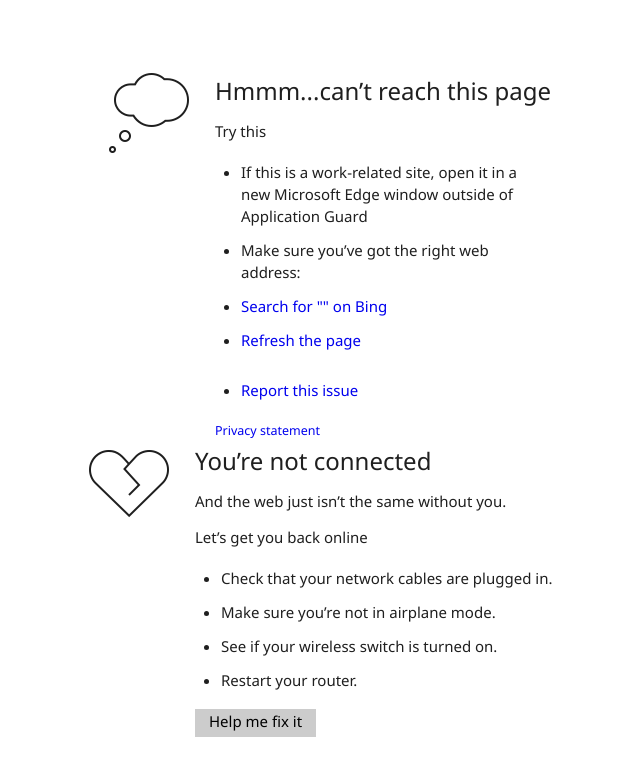
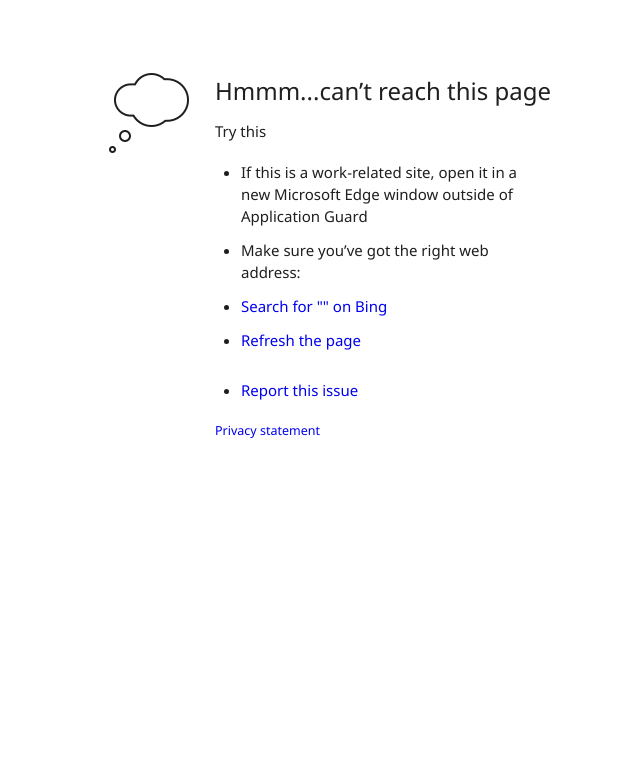
Before and after one commit to Adoriel/adoriel.github.io, a plain HTML site: page Microsoft Edge Error 404.html in a window 1280 px wide. Shown: the whole page, without its empty margins (262-902 px from the left). Drawn offline with Linux system fonts and the light colour scheme.

Commit message:
Update Microsoft Edge Error 404.html

```diff
--- a/Microsoft Edge Error 404.html
+++ b/Microsoft Edge Error 404.html
@@ -53,29 +53,6 @@
             </div>
         </div>
 
-        <div id="NotConnected">
-            <table role="presentation">
-                <tr>
-                    <td aria-hidden="true">
-                        <span id="icon">&#x0EB7C;</span>
-                    </td>
-                    <td>
-                        <h1 id="dnserror_offline_header">You&rsquo;re not connected</h1>
-                        <p id="dnserror_offline_body1">And the web just isn&rsquo;t the same without you. </p>
-                        <p id="dnserror_offline_body2">Let&rsquo;s get you back online</p>
-                        <ul>
-                            <li class="noCables"><id id="dnserror_offline_checkcables">Check that your network cables are plugged in.</id></li>
-                            <li><id id="dnserror_offline_airplanemode">Make sure you&rsquo;re not in airplane mode.</id></li>
-                            <li><id id="dnserror_offline_wirelessswitch">See if your wireless switch is turned on.</id></li>
-                            <li><id id="dnserror_offline_restartrouter">Restart your router.</id></li>
-                        </ul>
-                        <br />
-                        <button class="pushbutton" id="LaunchMSSettingsNetworkStatus" type="submit"><id id="dnserror_offline_networksettings">Help me fix it</id></button>
-                    </td>
-                </tr>
-            </table>
-        </div>
-
         <div class="locResources">
             <p id="L_Unavailable_Title_TEXT">Can&rsquo;t reach this page</p>
             <p id="L_Disconnected_Title_TEXT">You&rsquo;re not connected</p>
```
